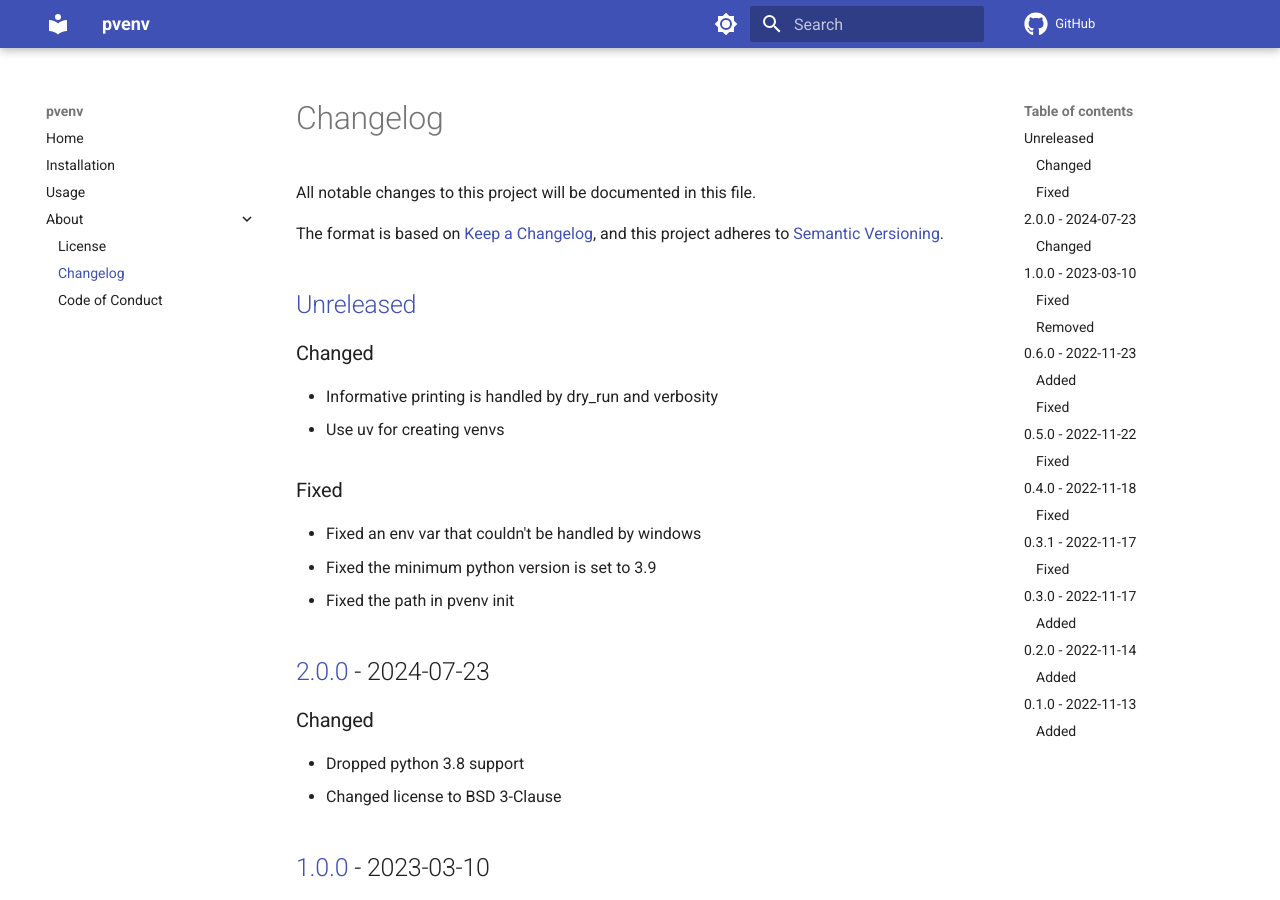
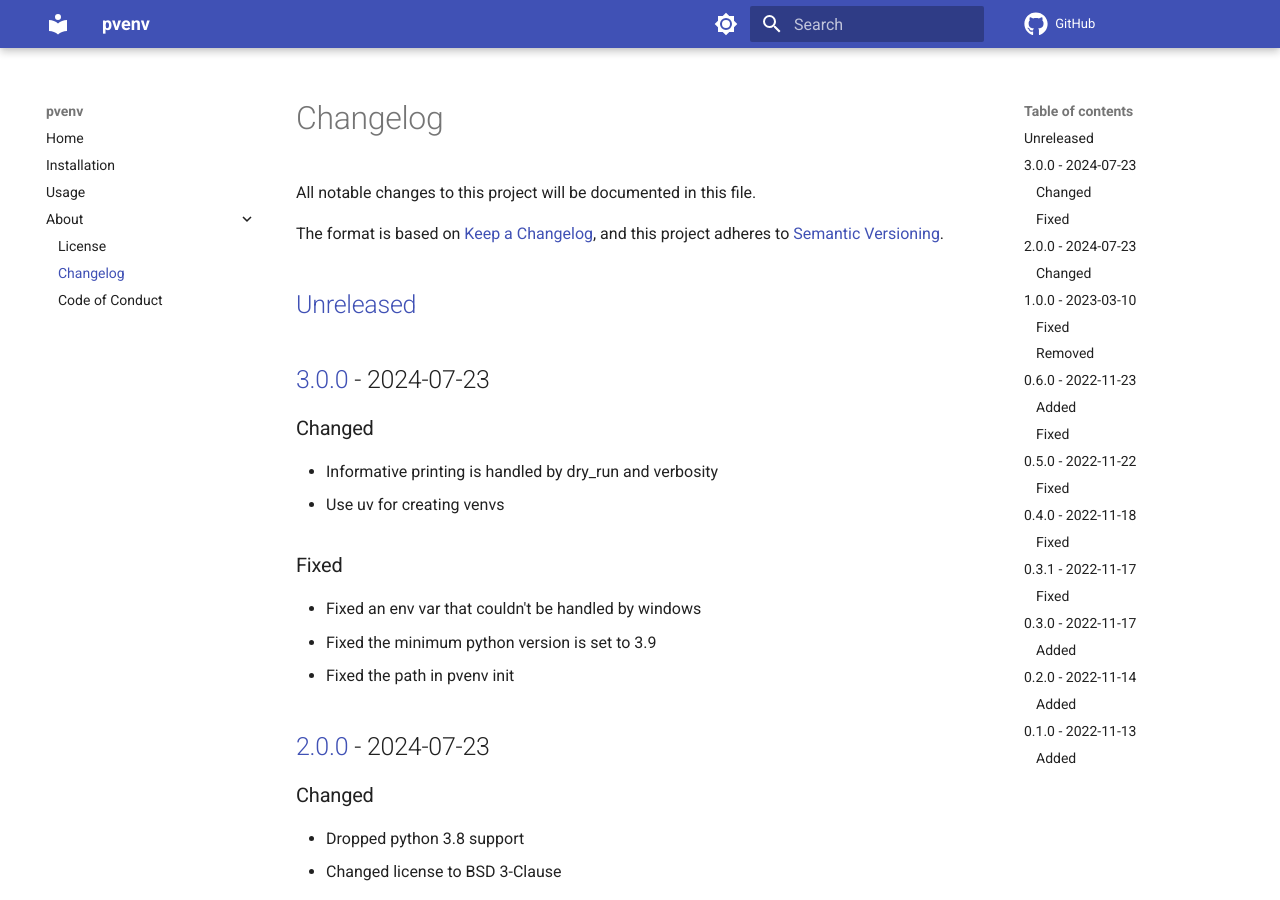
Before and after one commit to spapanik/pvenv, an MkDocs documentation site: the page built from docs/CHANGELOG.md, in a window 1280 px wide and 900 px high. Built offline with MkDocs 1.6.1 and Material for MkDocs 9.7.7, drawn with Linux system fonts in a browser that asks for light colours; comment, search, counter and statistics services are not loaded.

Commit message:
🔖 Bump version

```diff
--- a/docs/CHANGELOG.md
+++ b/docs/CHANGELOG.md
@@ -5,6 +5,8 @@ All notable changes to this project will be documented in this file.
 The format is based on [Keep a Changelog], and this project adheres to [Semantic Versioning].
 
 ## [Unreleased]
+
+## [3.0.0] - 2024-07-23
 
 ### Changed
 
@@ -86,7 +88,8 @@ The format is based on [Keep a Changelog], and this project adheres to [Semantic
 
 [Keep a Changelog]: https://keepachangelog.com/en/1.0.0/
 [Semantic Versioning]: https://semver.org/spec/v2.0.0.html
-[Unreleased]: https://github.com/spapanik/pvenv/compare/v2.0.0...main
+[Unreleased]: https://github.com/spapanik/pvenv/compare/v3.0.0...main
+[3.0.0]: https://github.com/spapanik/pvenv/compare/v2.0.0...v3.0.0
 [2.0.0]: https://github.com/spapanik/pvenv/compare/v1.0.0...v2.0.0
 [1.0.0]: https://github.com/spapanik/pvenv/compare/v0.6.0...v1.0.0
 [0.6.0]: https://github.com/spapanik/pvenv/compare/v0.5.0...v0.6.0
--- a/src/pvenv/__version__.py
+++ b/src/pvenv/__version__.py
@@ -1 +1 @@
-__version__ = "2.0.0"
+__version__ = "3.0.0"
```
